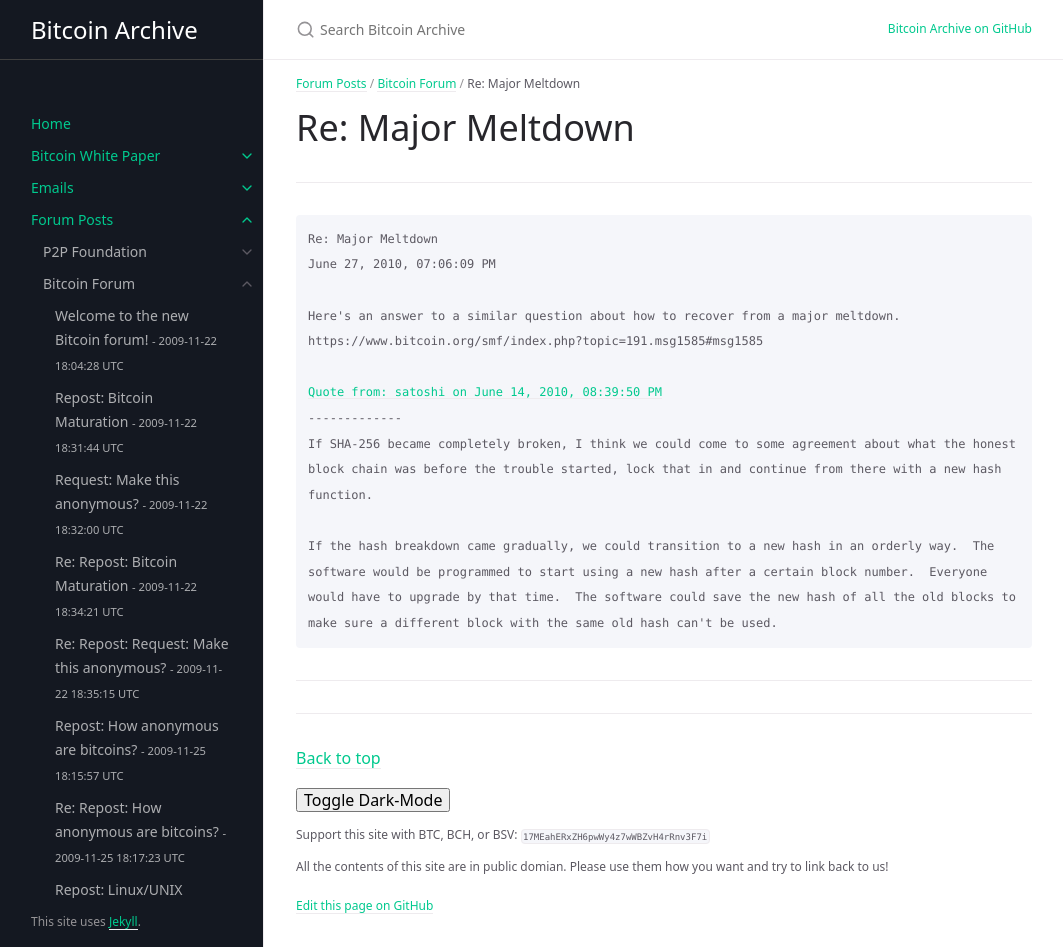
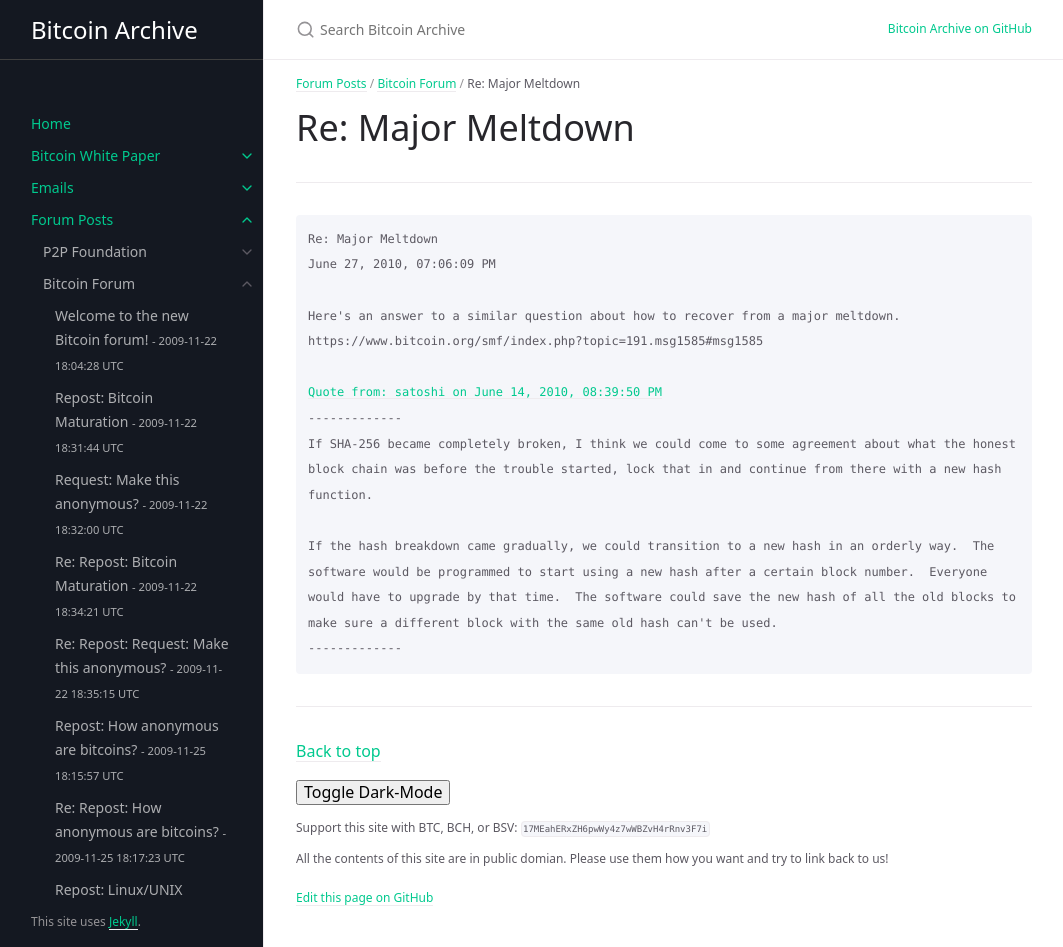
Before and after one commit to wakgill/bitcoin-archive, a Jekyll site: the page built from docs/forum/bitcoin-forum/156.md, in a window 1280 px wide and 947 px high. Shown: the whole window, without its empty margins (108-1171 px from the left). Built offline with Jekyll 4.4.1, drawn with Linux system fonts in a browser that asks for light colours; some web fonts are replaced; comment, search, counter and statistics services are not loaded.

Commit message:
Update 156.md

```diff
--- a/docs/forum/bitcoin-forum/156.md
+++ b/docs/forum/bitcoin-forum/156.md
@@ -22,5 +22,5 @@ https://www.bitcoin.org/smf/index.php?topic=191.msg1585#msg1585
 -------------
 If SHA-256 became completely broken, I think we could come to some agreement about what the honest block chain was before the trouble started, lock that in and continue from there with a new hash function.
 
-If the hash breakdown came gradually, we could transition to a new hash in an orderly way.  The software would be programmed to start using a new hash after a certain block number.  Everyone would have to upgrade by that time.  The software could save the new hash of all the old blocks to make sure a different block with the same old hash can't be used.</code></pre></div></div>
--------------
+If the hash breakdown came gradually, we could transition to a new hash in an orderly way.  The software would be programmed to start using a new hash after a certain block number.  Everyone would have to upgrade by that time.  The software could save the new hash of all the old blocks to make sure a different block with the same old hash can't be used.
+-------------</code></pre></div></div>
```
